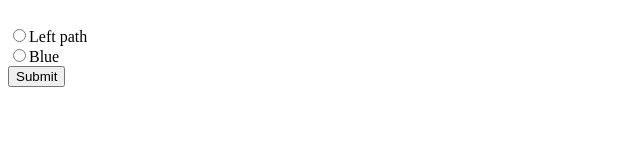
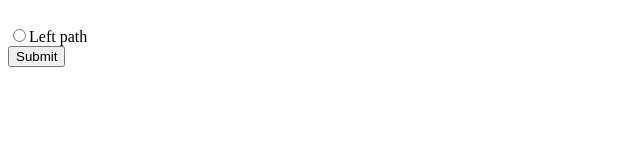
Before and after one commit to stuycs-gh-classrooms/10-web-rzheng287, a plain HTML site: page py/start.html in a window 1280 px wide. Shown: the whole page, without its empty margins (0-640 px from the left). Drawn offline with Linux system fonts and the light colour scheme.

Commit message:
Add files via upload

```diff
--- a/py/start.html
+++ b/py/start.html
@@ -14,9 +14,6 @@
       <div>
         <input type="radio" name="location" value="http://homer.stuy.edu/~rzheng60/py/cliff.html">Left path
       </div>
-      <div>
-        <input type="radio" name="bgcolor" value="LightSkyBlue">Blue
-      </div>
       <input type="submit" name="submit">
     </form>
 
```
